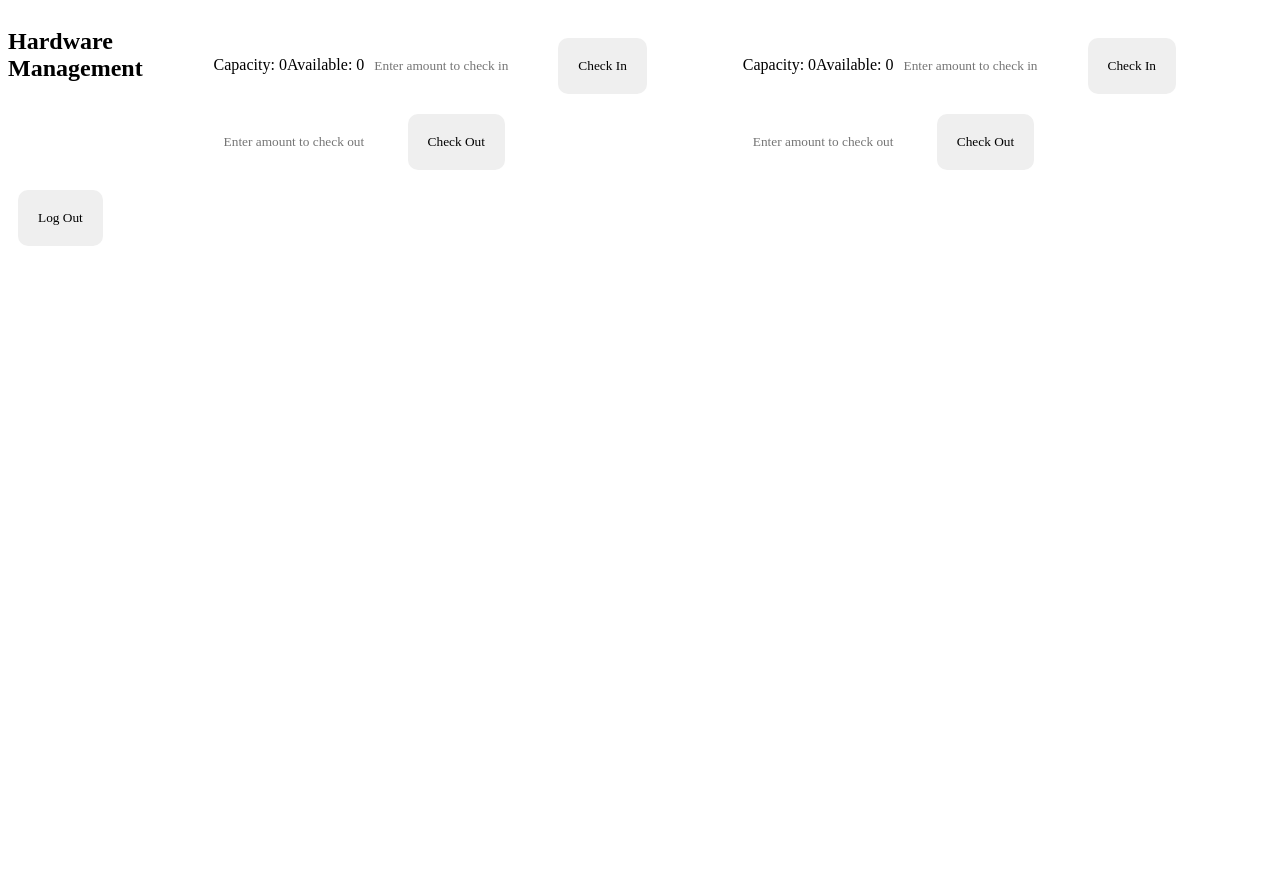
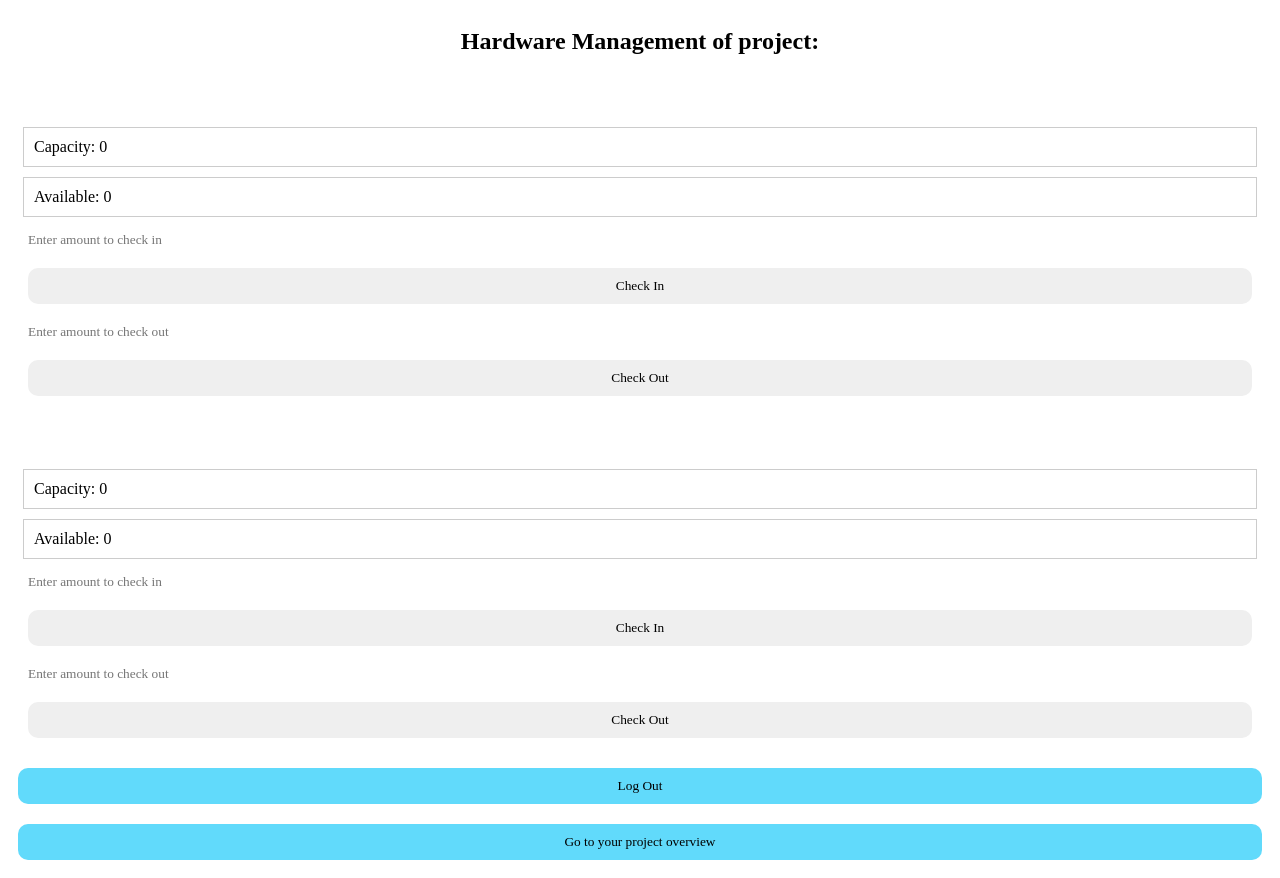
Before and after one commit to Natkas/461L, a React (Create React App) app in the folder pasta_project/: page /Hardware in a window 1280 px wide. Before the commit the page ends 800 px from the top, so only its background shows below. Built offline with nearby package versions, Linux system fonts and the light colour scheme; no server answers; a web font is replaced by a local one.

Commit message:
Co-authored-by: maslionok <maslionok@users.noreply.github.com>

```diff
--- a/pasta_project/src/App.css
+++ b/pasta_project/src/App.css
@@ -1,6 +1,7 @@
 @import url('https://fonts.googleapis.com/css2?family=Arima:wght@200&display=swap');
 *{
   font-family: 'Arima', cursive;
+
 }
 
 
--- a/pasta_project/src/App.js
+++ b/pasta_project/src/App.js
@@ -5,6 +5,7 @@ import Projects from './Projects';
 import {Hardware} from './Hardware.jsx';
 import React, {useState } from 'react';
 import { BrowserRouter as Router, Routes, Route } from 'react-router-dom';
+import  Overview  from './Overview.jsx';
 
 
 
@@ -23,6 +24,8 @@ function App() {
         <Route path="/register" element={<Register />} />
         <Route path="/Projects" element ={<Projects />} />
         <Route path="/Hardware" element ={<Hardware />} />
+        <Route path="/login-user" element={<Login />} />
+        <Route path="/project-overview" element={<Overview />} />
       </Routes>
     </Router>
     );
--- a/pasta_project/src/Hardware.css
+++ b/pasta_project/src/Hardware.css
@@ -1,27 +1,32 @@
-
-
+.header {
+  text-align: center;
+  align-items: center;
+}
 
 button {
   border-radius: 10px;
   margin: 10px;
   border: none;
-    padding:20px;
+  padding: 10px;
 }
 
 .row {
   display: flex;
   justify-content: space-between;
+
 }
 
 .column {
-    width: 48%;
+  flex: 50%;
+
+}
+
+.label{
   padding: 10px;
   border: 1px solid #ccc;
   margin: 5px;
 }
-  .label {
-    padding: 10px;
-    border: 1px solid #ccc;
-    margin: 5px;
-
+.small-header {
+  text-align: center;
+  align-items: center;
 }
--- a/pasta_project/src/Hardware.jsx
+++ b/pasta_project/src/Hardware.jsx
@@ -1,6 +1,8 @@
 
 import React, { useState, useEffect } from 'react';
 import './App.css';
+import './Hardware.css';
+
 
 export const Hardware = () => {
   const [data, setData] = useState([]);
@@ -15,6 +17,7 @@ export const Hardware = () => {
   const [inputValue2, setInputValue2] = useState(''); // State for input value of item 2
   const [inputCheckOutValue1, setInputCheckOutValue1] = useState(''); // State for checking out item 1
   const [inputCheckOutValue2, setInputCheckOutValue2] = useState(''); // State for checking out item 2
+  const projectID = new URLSearchParams(window.location.search).get('projectID');
 
 
   useEffect(() => {
@@ -34,7 +37,7 @@ export const Hardware = () => {
   }, []);
 
   // Function to update the database
-  const updateDatabase = (itemNumber, amount) => {
+  const updateDatabase = (itemNumber, amount, projectID) => {
     // Make a POST request to your server to update the database
     fetch('http://localhost:3000/update', {
       method: 'POST',
@@ -44,12 +47,14 @@ export const Hardware = () => {
       body: JSON.stringify({
         itemNumber, // Specify which item to update (1 or 2)
         amount, // Amount to add to available and capacity
+        projectID,
       }),
     })
       .then((response) => response.json())
       .then((updatedData) => {
         // Update your component state with the response from the server if needed
         console.log('Database updated successfully', updatedData);
+        console.log('Database updated successfully', projectID);
       })
       .catch((error) => {
         console.error('Error updating the database', error);
@@ -62,7 +67,7 @@ export const Hardware = () => {
     if (!isNaN(amount)) {
       setAvailable1(available1 + amount);
       setInputValue1(''); // Clear the input field
-      updateDatabase('b', amount); // Update the database with item 1 and the amount
+      updateDatabase('b', amount,projectID); // Update the database with item 1 and the amount
     }
   };
 
@@ -71,8 +76,9 @@ export const Hardware = () => {
     if (!isNaN(amount) && available1 >= amount) {
       setAvailable1(available1 - amount);
       setInputCheckOutValue1(''); // Clear the input field
-      updateDatabase('b', -amount); // Use a negative amount to indicate a checkout
+      updateDatabase('b', -amount,projectID); // Use a negative amount to indicate a checkout
     }
+    else(alert('You do not have enough items to check out'));
   };
 
 
@@ -82,7 +88,7 @@ export const Hardware = () => {
     if (!isNaN(amount)) {
       setAvailable2(available2 + amount);
       setInputValue2(''); // Clear the input field
-      updateDatabase('c', amount); // Update the database with item 2 and the amount
+      updateDatabase('c', amount,projectID); // Update the database with item 2 and the amount
     }
   };
 
@@ -92,22 +98,27 @@ export const Hardware = () => {
     if (!isNaN(amount) && available2 >= amount) {
       setAvailable2(available2 - amount);
       setInputCheckOutValue2(''); // Clear the input field
-      updateDatabase('c', -amount); // Use a negative amount to indicate a checkout
+      updateDatabase('c', -amount,projectID); // Use a negative amount to indicate a checkout
+
     }
+    else(alert('You do not have enough items to check out'));
   };
 
   const handleLogOut = () => {
+    console.log("Log out button clicked");
     window.localStorage.removeItem('token');
-    window.location.href = "./login-user";
+    window.history.replaceState({}, document.title, '/login-user');
+    window.location.reload();
   }
 
+
   return (
-    <><div className="row">
-      <h2>Hardware Management</h2>
+    <div className="row">
+      <h2 className='header'>Hardware Management of project: {projectID}</h2>
       <div className="column">
-        <h2>{name1}</h2>
-        <label>Capacity: {capacity1}</label>
-        <label>Available: {available1}</label>
+        <h3 className='small-header'>{name1}</h3>
+        <label className='label'>Capacity: {capacity1}</label>
+        <label className='label'>Available: {available1}</label>
         <input
           type="text"
           placeholder="Enter amount to check in"
@@ -126,10 +137,10 @@ export const Hardware = () => {
         </button>
       </div>
       <div className="column">
-        <h2>{name2}</h2>
-        <label>Capacity: {capacity2}</label>
-        <label>Available: {available2}</label>
-        <input
+        <h3 className='small-header'>{name2}</h3>
+        <label className='label'>Capacity: {capacity2}</label>
+        <label className='label'>Available: {available2}</label>
+        <input className='input-check-in'
           type="text"
           placeholder="Enter amount to check in"
           value={inputValue2}
@@ -137,7 +148,7 @@ export const Hardware = () => {
         <button type="button" onClick={handleCheckIn2}>
           Check In
         </button>
-        <input
+        <input className="input-check-out"
           type="text"
           placeholder="Enter amount to check out"
           value={inputCheckOutValue2}
@@ -146,12 +157,14 @@ export const Hardware = () => {
           Check Out
         </button>
       </div>
-    </div>
-    <div className="row">
-        <button type="button" onClick={handleLogOut}>
+      <div className="row">
+        <button type="button" className="log-out-button" onClick={handleLogOut}>
           Log Out
         </button>
-      </div></>
-
+        <button type="button" className="log-out-button" onClick={() => window.location.href=('/project-overview')}>
+          Go to your project overview
+        </button>
+      </div>
+    </div>
   );
 };
--- /dev/null
+++ b/pasta_project/src/Overview.jsx
@@ -0,0 +1,58 @@
+import React, { useState, useEffect } from 'react';
+import './Projects.css';
+
+
+
+function Overview() {
+  const [projectID, setProjectID] = useState('');
+  const [Hardwareset1, setHardwareset1] = useState('');
+  const [Hardwareset2, setHardwareset2] = useState('');
+
+  useEffect(() => {
+    // Fetch hardware sets when component mounts
+    fetchHardwareSets();
+  }, [projectID]); // Adding projectID as a dependency to re-fetch when it changes
+
+  const fetchHardwareSets = () => {
+    // Fetch hardware sets based on projectID
+    fetch(`http://localhost:3000/project-overview`, {
+      method: 'GET',
+      crossDomain: true,
+      headers: {
+        'Content-Type': 'application/json',
+        'Accept': 'application/json',
+      },
+    })
+      .then((res) => res.json())
+      .then((data) => {
+        console.log(data, 'projectOverview');
+      })
+      .catch((error) => {
+        console.error(error);
+      });
+  };
+
+  const handleLogOut = () => {
+    console.log("Log out button clicked");
+    window.localStorage.removeItem('token');
+    window.history.replaceState({}, document.title, '/login-user');
+    window.location.reload();
+  }
+
+  return (
+    <div className='row'>
+      <div className ='column'>
+        <h2>Project {projectID} Overview</h2>
+        <p>Hardware Set 1: {Hardwareset1}</p>
+        <p>Hardware Set 2: {Hardwareset2}</p>
+      </div>
+      <div className="row">
+        <button type="button" onClick={handleLogOut}>
+          Log Out
+        </button>
+      </div>
+    </div>
+  );
+}
+
+export default Overview;
--- a/pasta_project/src/Projects.css
+++ b/pasta_project/src/Projects.css
@@ -1,7 +1,35 @@
+
+
 .row {
     display: flex;
+    background-image: -moz-linear-gradient(79deg, #41dfff,#78b3ee 48%,#0400f5);
   }
 
   .column {
     flex: 50%;
   }
+
+
+  .row {
+    display: flex;
+    flex-direction: column;
+  }
+
+  .column {
+    display: flex;
+    flex-direction: column;
+    margin: 10px;
+  }
+
+.label{
+  align-items: center;
+}
+
+.log-out-button{
+  margin: 10px;
+  padding: 10px;
+  border-radius: 10px;
+  border: none;
+  background-color: #61dafb;
+  color: black;
+}
--- a/pasta_project/src/Projects.jsx
+++ b/pasta_project/src/Projects.jsx
@@ -13,44 +13,37 @@ function Projects() {
     fetch('http://localhost:3000/projects', {
   method: 'POST',
   crossDomain: true,
-      headers:
-        {
+  headers: {
     'Content-Type': 'application/json',
     'Accept': 'application/json',
     // 'Access-Control-Allow-Origin': '*',
   },
   body: JSON.stringify({
-
     name: name,
     description: description,
     projectID: projectID,
 
-
     token: window.localStorage.getItem('token'),
-      })
+  }),
 }).then((res) => res.json())
 .then((data) => {
   console.log(data, 'projectCreate');
-      if(data.status == 'Project created'){
-        alert ('Your project has been created');
+  if (data.status === 'Project created') {
+    alert('Your project has been created');
 
     window.localStorage.setItem('token', data.data);
 
-        window.location.href = "./Hardware";
-
-      if (console.error == 'Project already exists'){
-        alert ('ProjectID already exists');
-
-      }
-
+    window.location.href = `./Hardware?projectID=${projectID}`
+  } else if (data.error === 'Project already exists') {
+    alert('ProjectID already exists');
   }
 });
 
   }
+
   //This one handles checking if the project exists
   const handleSubmitCheck = (e) => {
     e.preventDefault();
-    // handle form submission here
     fetch('http://localhost:3000/projects-login', {
       method: 'POST',
       crossDomain: true,
@@ -58,7 +51,6 @@ function Projects() {
         {
            'Content-Type': 'application/json',
             'Accept': 'application/json',
-            // 'Access-Control-Allow-Origin': '*',
         },
       body: JSON.stringify({
 
@@ -67,21 +59,32 @@ function Projects() {
 
         token: window.localStorage.getItem('token'),
       })
+
+
+
     })
     .then((res) => res.json())
     .then((data) => {
       console.log(data, 'projectCheck');
-      if(data.status == 'Project exists'){
-        alert ('Your project exists, you can manage your hardware now');
+      if (data.status === 'Project logged in') {
+        alert('Your project exists, you can manage your hardware now');
 
         window.localStorage.setItem('token', data.data);
 
-        window.location.href = "./Hardware";
-
+        window.location.href = `./Hardware?projectID=${projectID}`
+      } else if (data.error === 'Project not found') {
+        alert('ProjectID does not exist');
       }
     });
 
 
+
+  }
+  const handleLogOut = () => {
+    console.log("Log out button clicked");
+    window.localStorage.removeItem('token');
+    window.history.replaceState({}, document.title, '/login-user');
+    window.location.reload();
   }
 
   return (
@@ -99,13 +102,19 @@ function Projects() {
         </form>
       </div>
       <div className = 'column'>
-        <h2>Access An Existing Project</h2>
+        <h2>Use An Existing Project</h2>
         <form className = 'existing-project-form'  onSubmit = {handleSubmitCheck}>
           <label>ProjectID</label>
           <input value={projectID} onChange={(e) => setProjectID(e.target.value)} name='projectID' id='projectID' placeholder='ProjectID'/>
           <button type = 'Submit'>Access Project</button>
         </form>
       </div>
+
+      <div className="row">
+        <button type="button" onClick={handleLogOut}>
+          Log Out
+        </button>
+      </div>
     </div>
   );
 }
--- a/pasta_project/src/Register.jsx
+++ b/pasta_project/src/Register.jsx
@@ -10,8 +10,7 @@ export const Register = (props) => {
 
   const handleSubmit = (e) => {
     e.preventDefault();
-    console.log(name, email, pass); // Access state directly, no need for this.state
-
+    console.log(name, email, pass);
     fetch('http://localhost:3000/register', {
       method: 'POST',
       crossDomain: true,
```
Also changed, not shown: pasta_project/src/Login.jsx (+23 -9 lines). Lines whose indentation alone changed are shown as unchanged.
